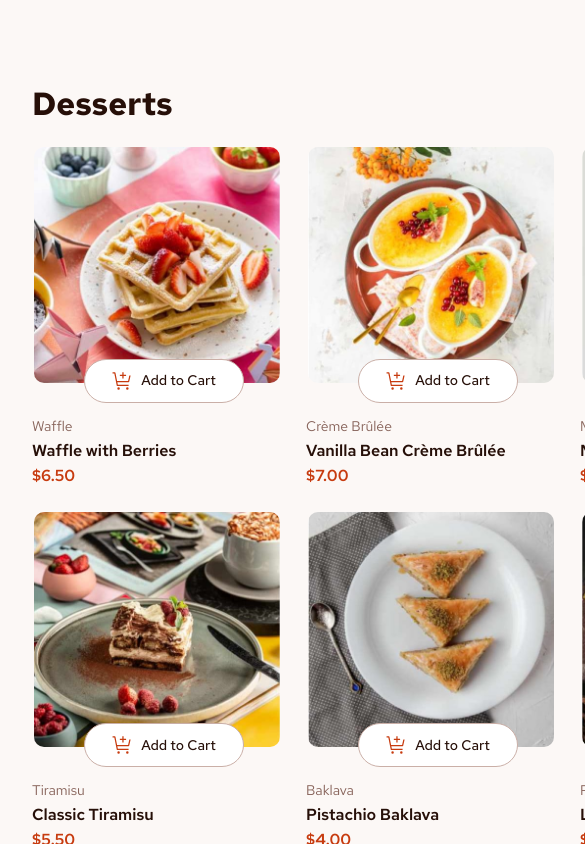
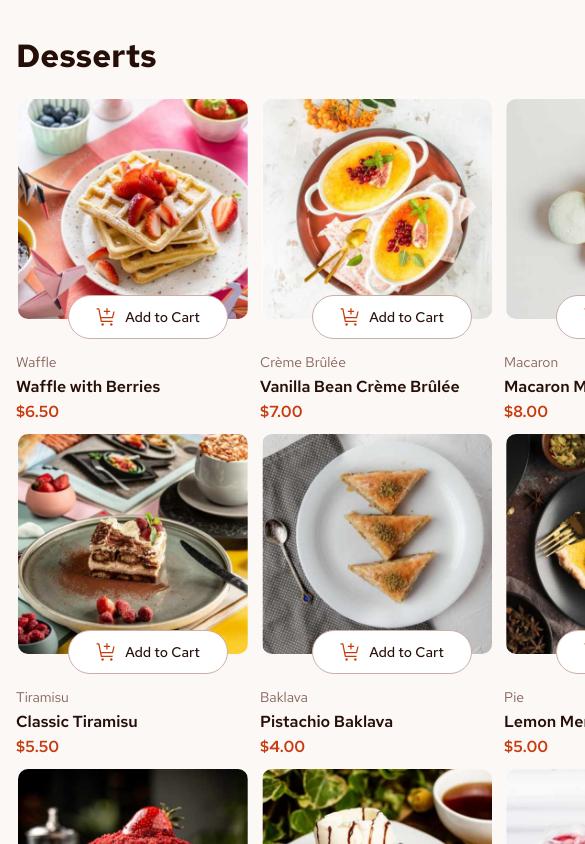
Before and after one commit to bengera/product-list-cart-fem, a React (Vite) app: page / in a window 390 px wide. Shown: the top 844 px of the page, 585 px wide, since content can reach past the window. Built offline with nearby package versions, Linux system fonts and the light colour scheme.

Commit message:
Add media queries for tablet

```diff
--- a/src/sass/base/_general.scss
+++ b/src/sass/base/_general.scss
@@ -56,6 +56,11 @@ h1 {
   display: flex;
   padding-top: 4rem;
   padding-left: 2rem;
+
+  @include mq(tablet) {
+    flex-direction: column;
+    padding: 1rem;
+  }
 }
 
 //////////////////////////////////////////////
@@ -64,6 +69,9 @@ h1 {
 
 .menu {
   max-width: 850px;
+  @include mq(tablet) {
+    margin-bottom: 32px;
+  }
 }
 
 .product-list {
@@ -74,11 +82,17 @@ h1 {
   @include mq(tablet) {
     display: grid;
     grid-template-columns: repeat(3, 1fr);
+    gap: 10px;
   }
 }
 
 .product-item {
   width: 250px;
+
+  @include mq(tablet) {
+    width: 234px;
+    justify-self: center;
+  }
 
   &__img-container {
     position: relative;
@@ -152,6 +166,10 @@ h1 {
   border-radius: 10px;
   display: flex;
   flex-direction: column;
+
+  @include mq(tablet) {
+    width: 100%;
+  }
 
   &__heading {
     padding: 1rem 0;
```
